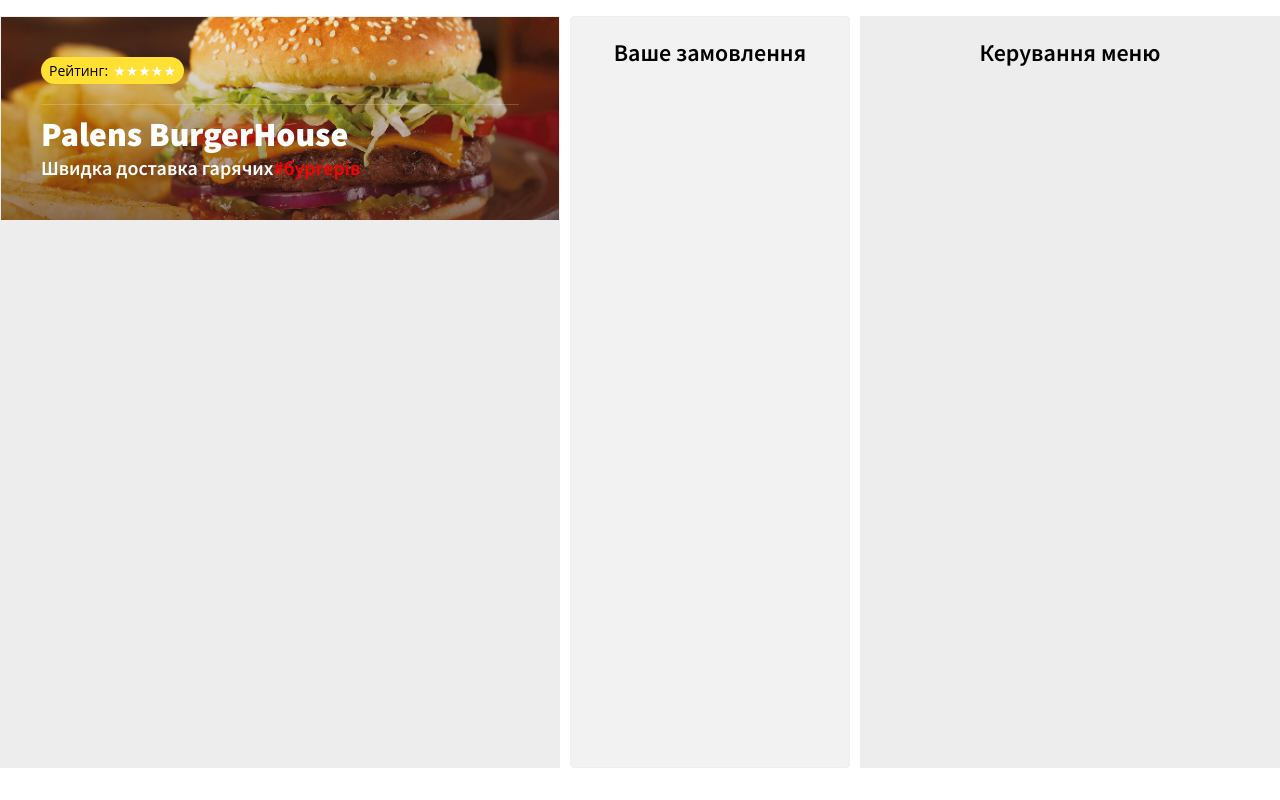
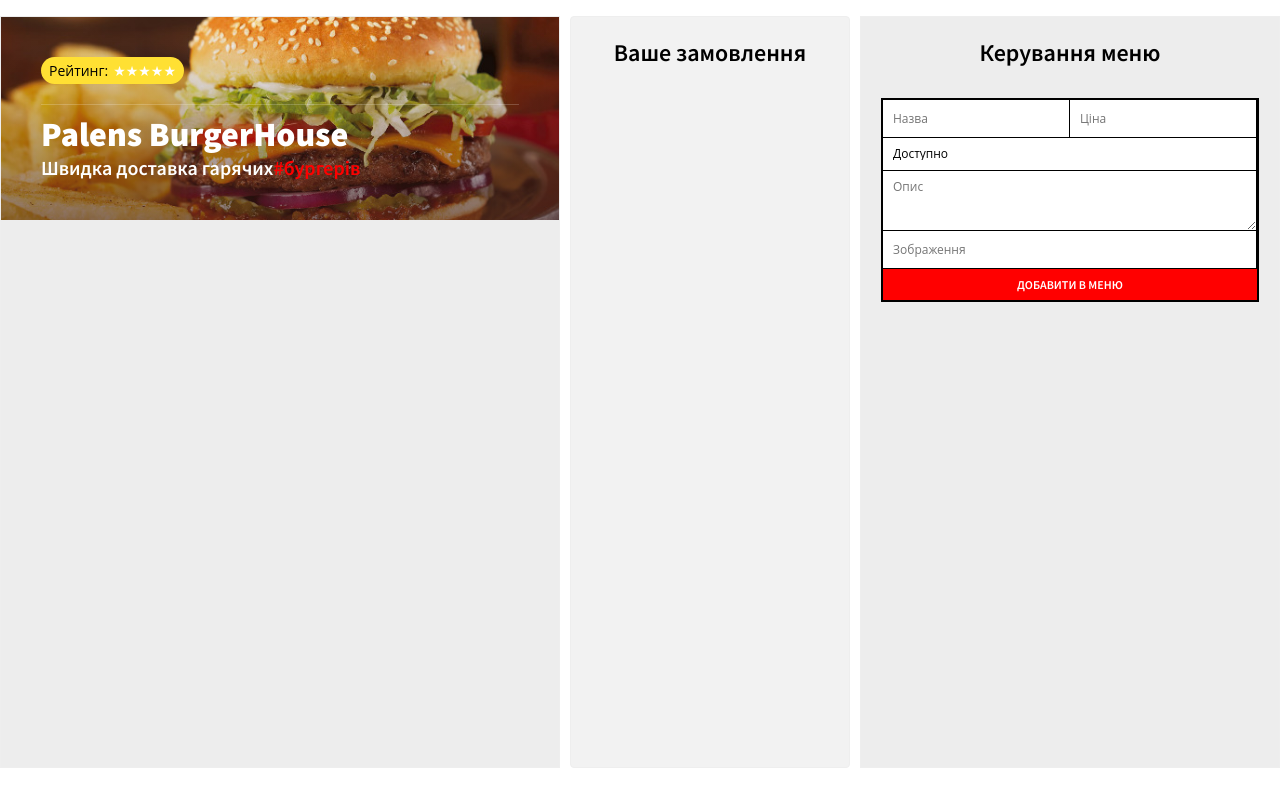
Before and after one commit to gnatuk2312/Palens-BurgerHouse, a React (Create React App) app: page /restaurant/1 in a window 1280 px wide. Built offline with nearby package versions, Linux system fonts and the light colour scheme.

Commit message:
створив компонент AddBurgerForm.js
Добавив цей компонент в MenuAdmin і зробив так що всі дані з інпутів AddBurgerForm записуються в об'єкт state компонента App.js

```diff
--- /dev/null
+++ b/src/components/AddBurgerForm.js
@@ -0,0 +1,42 @@
+import React from 'react';
+
+class AddBurgerForm extends React.Component {
+	nameRef = React.createRef();
+	priceRef = React.createRef();
+	statusRef = React.createRef();
+	descRef = React.createRef();
+	imageRef = React.createRef();
+
+	createBurger = (event) => {
+		event.preventDefault();
+		const burger = {
+			name: this.nameRef.current.value,
+			price: this.priceRef.current.value,
+			status: this.statusRef.current.value,
+			desc: this.descRef.current.value,
+			image: this.imageRef.current.value
+		}
+
+		this.props.addBurger(burger);
+
+		event.currentTarget.reset();
+
+	}
+
+	render() {
+		return (
+			<form className='burger-edit' onSubmit={this.createBurger}>
+				<input ref={this.nameRef} name='name' type='text' placeholder='Назва' autoComplete='off'></input>
+				<input ref={this.priceRef} name='price' type='text' placeholder='Ціна' autoComplete='off'></input>
+				<select ref={this.statusRef} name='status' className='status'>
+					<option value='available'>Доступно</option>
+					<option value='unavailable'>Забрати з меню</option>
+				</select>
+				<textarea ref={this.descRef} name='desc' placeholder='Опис'></textarea>
+				<input ref={this.imageRef} name='image' type='text' placeholder='Зображення' autoComplete='off'></input>
+				<button type='submit'>Добавити в меню</button>
+			</form>
+		)
+	}
+}
+export default AddBurgerForm;
--- a/src/components/App.js
+++ b/src/components/App.js
@@ -5,6 +5,21 @@
 
 
 class App extends React.Component {
+
+	state = {
+		burgers: {},
+		order: {}
+	}
+
+	addBurger = (burger) => {
+		// 1. Робимо копію об'єкта state
+		const burgers = { ...this.state.burgers };
+		// 2. Добавити новий бургер в об'єкт burgers
+		burgers[`burger${Date.now()}`] = burger;
+		// 3. Записати наш новий об'єкт burgers в state
+		this.setState({ burgers: burgers });
+	}
+
 	render() {
 		return (
 			<div className="burger-paradise">
@@ -12,7 +27,7 @@
 					<Header title="Palens BurgerHouse" />
 				</div>
 				<Order />
-				<MenuAdmin />
+				<MenuAdmin addBurger={this.addBurger} />
 			</div>
 		)
 	}
--- a/src/components/MenuAdmin.js
+++ b/src/components/MenuAdmin.js
@@ -1,10 +1,12 @@
 import React from 'react';
+import AddBurgerForm from './AddBurgerForm';
 
 class MenuAdmin extends React.Component {
 	render() {
 		return (
 			<div className='menu-admin'>
 				<h2>Керування меню</h2>
+				<AddBurgerForm addBurger={this.props.addBurger} />
 			</div>
 		);
 	}
```
Also changed, not shown: 1 other file (tests, documents, lock files or other folders).
